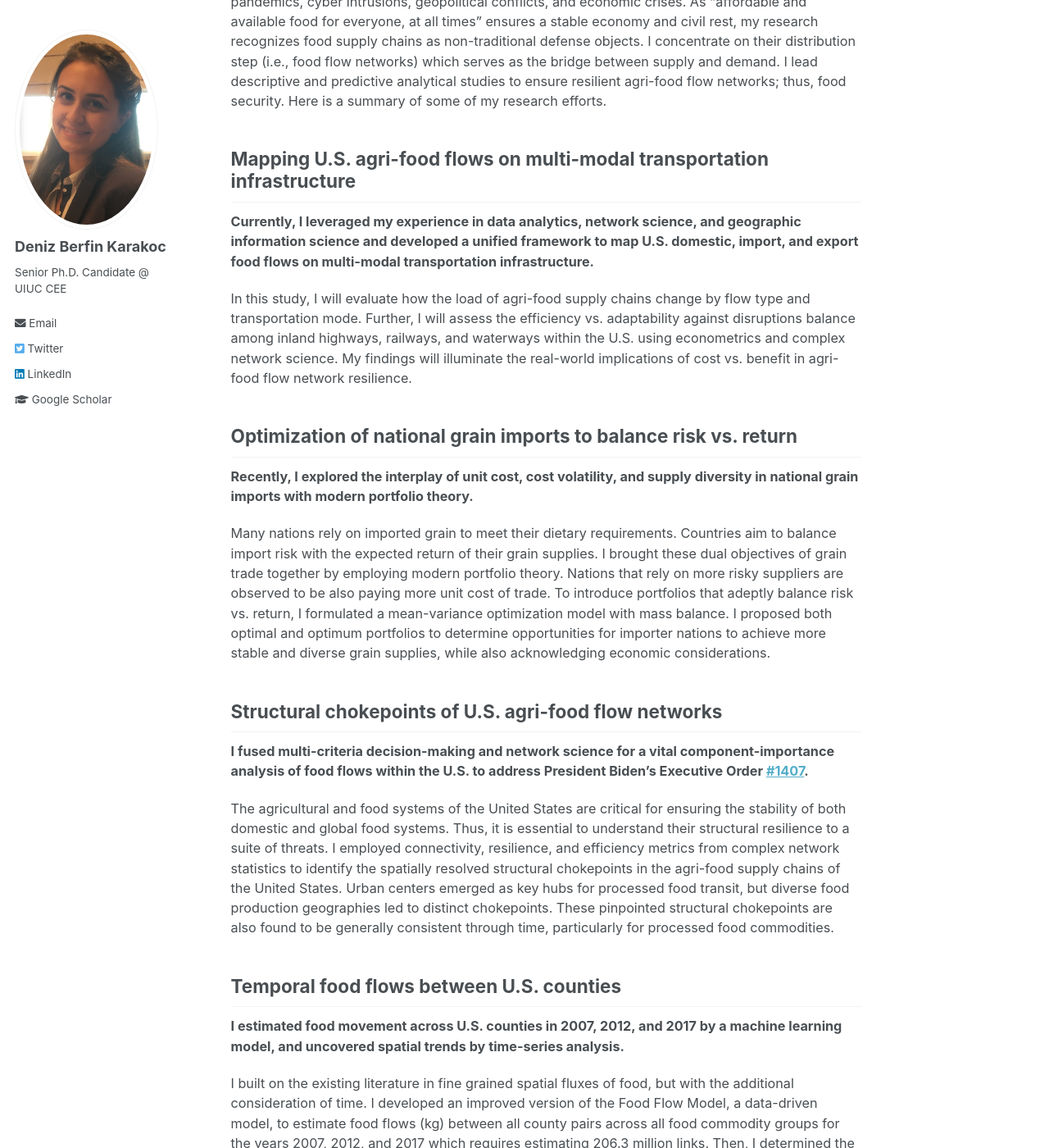
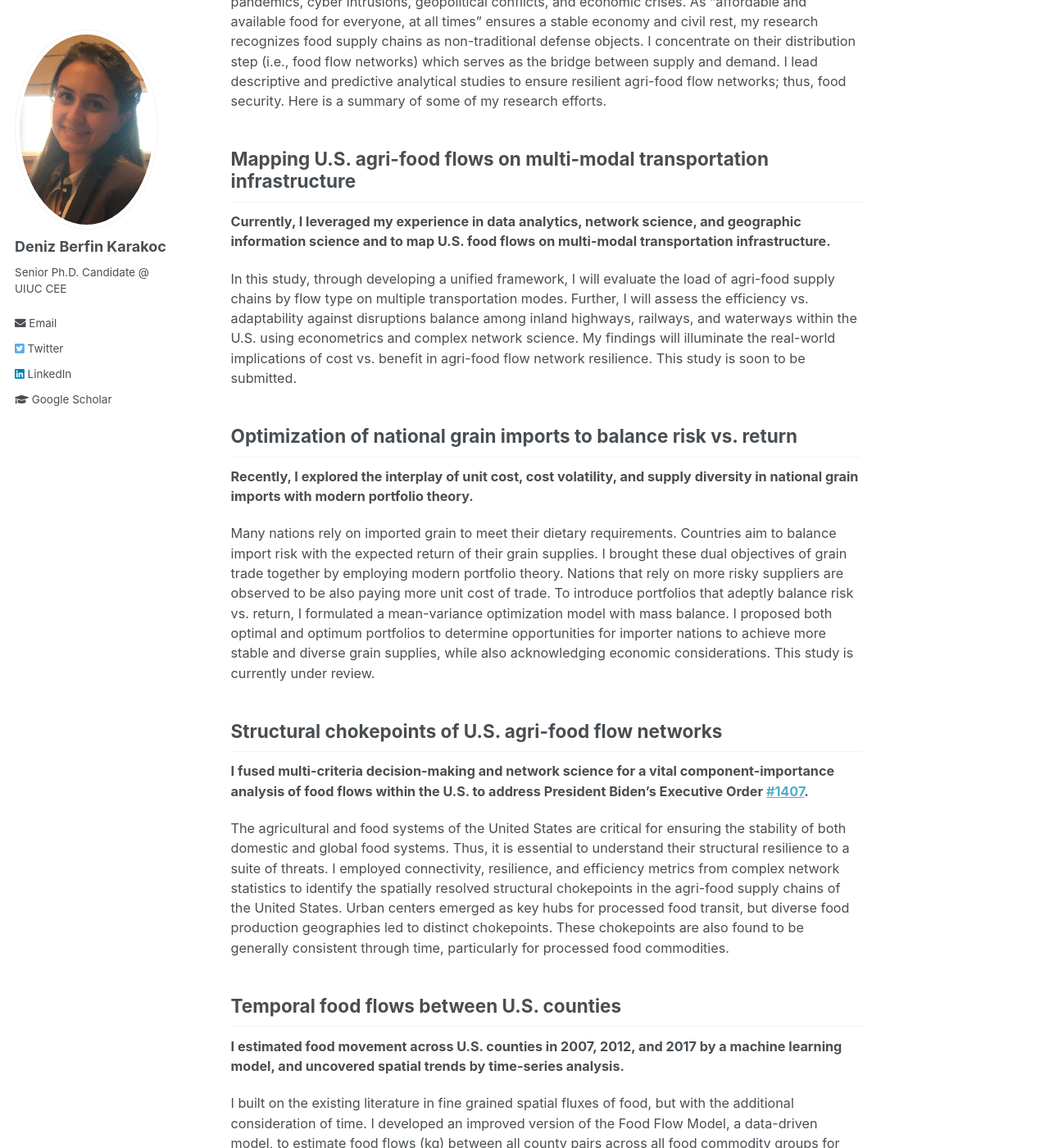
Before and after one commit to denizberfinkarakoc/denizberfinkarakoc.github.io, a Jekyll site: the page built from _pages/research.md, in a window 1280 px wide and 1400 px high, scrolled down 386 px. Shown: the whole window at 82% size. Built offline with Jekyll 4.4.1, drawn with Linux system fonts in a browser that asks for light colours.

Commit message:
Update research.md

```diff
--- a/_pages/research.md
+++ b/_pages/research.md
@@ -10,9 +10,9 @@ Agri-food supply chains are complex systems that incorporate production, distrib
 ## Mapping U.S. agri-food flows on multi-modal transportation infrastructure
 
 <!-- <p style="text-align: justify"> -->
-<b>Currently, I leveraged my experience in data analytics, network science, and geographic information science and developed a unified framework to map U.S. domestic, import, and export food flows on multi-modal transportation infrastructure. </b>
+<b>Currently, I leveraged my experience in data analytics, network science, and geographic information science and to map U.S. food flows on multi-modal transportation infrastructure. </b>
 
-In this study, I will evaluate how the load of agri-food supply chains change by flow type and transportation mode. Further, I will assess the efficiency vs. adaptability against disruptions balance among inland highways, railways, and waterways within the U.S. using econometrics and complex network science. My findings will illuminate the real-world implications of cost vs. benefit in agri-food flow network resilience.
+In this study, through developing a unified framework, I will evaluate the load of agri-food supply chains by flow type on multiple transportation modes. Further, I will assess the efficiency vs. adaptability against disruptions balance among inland highways, railways, and waterways within the U.S. using econometrics and complex network science. My findings will illuminate the real-world implications of cost vs. benefit in agri-food flow network resilience. This study is soon to be submitted.
 <!-- </p> -->
 
 ## Optimization of national grain imports to balance risk vs. return
@@ -20,7 +20,7 @@ In this study, I will evaluate how the load of agri-food supply chains change by
 <!-- <p style="text-align: justify"> -->
 <b>Recently, I explored the interplay of unit cost, cost volatility, and supply diversity in national grain imports with modern portfolio theory. </b>
 
-Many nations rely on imported grain to meet their dietary requirements. Countries aim to balance import risk with the expected return of their grain supplies. I brought these dual objectives of grain trade together by employing modern portfolio theory. Nations that rely on more risky suppliers are observed to be also paying more unit cost of trade. To introduce portfolios that adeptly balance risk vs. return, I formulated a mean-variance optimization model with mass balance. I proposed both optimal and optimum portfolios to determine opportunities for importer nations to achieve more stable and diverse grain supplies, while also acknowledging economic considerations.
+Many nations rely on imported grain to meet their dietary requirements. Countries aim to balance import risk with the expected return of their grain supplies. I brought these dual objectives of grain trade together by employing modern portfolio theory. Nations that rely on more risky suppliers are observed to be also paying more unit cost of trade. To introduce portfolios that adeptly balance risk vs. return, I formulated a mean-variance optimization model with mass balance. I proposed both optimal and optimum portfolios to determine opportunities for importer nations to achieve more stable and diverse grain supplies, while also acknowledging economic considerations. This study is currently under review.
 <!-- </p> -->
 
 ## Structural chokepoints of U.S. agri-food flow networks
@@ -28,7 +28,7 @@ Many nations rely on imported grain to meet their dietary requirements. Countrie
 <!-- <p style="text-align: justify"> -->
 <b>I fused multi-criteria decision-making and network science for a vital component-importance analysis of food flows within the U.S. to address President Biden's Executive Order [#1407](https://www.whitehouse.gov/briefing-room/presidential-actions/2021/02/24/executive-order-on-americas-supply-chains/). </b>
 
-The agricultural and food systems of the United States are critical for ensuring the stability of both domestic and global food systems. Thus, it is essential to understand their structural resilience to a suite of threats. I employed connectivity, resilience, and efficiency metrics from complex network statistics to identify the spatially resolved structural chokepoints in the agri-food supply chains of the United States. Urban centers emerged as key hubs for processed food transit, but diverse food production geographies led to distinct chokepoints. These pinpointed structural chokepoints are also found to be generally consistent through time, particularly for processed food commodities.
+The agricultural and food systems of the United States are critical for ensuring the stability of both domestic and global food systems. Thus, it is essential to understand their structural resilience to a suite of threats. I employed connectivity, resilience, and efficiency metrics from complex network statistics to identify the spatially resolved structural chokepoints in the agri-food supply chains of the United States. Urban centers emerged as key hubs for processed food transit, but diverse food production geographies led to distinct chokepoints. These chokepoints are also found to be generally consistent through time, particularly for processed food commodities.
 <!-- </p> -->
 
 ## Temporal food flows between U.S. counties
```
